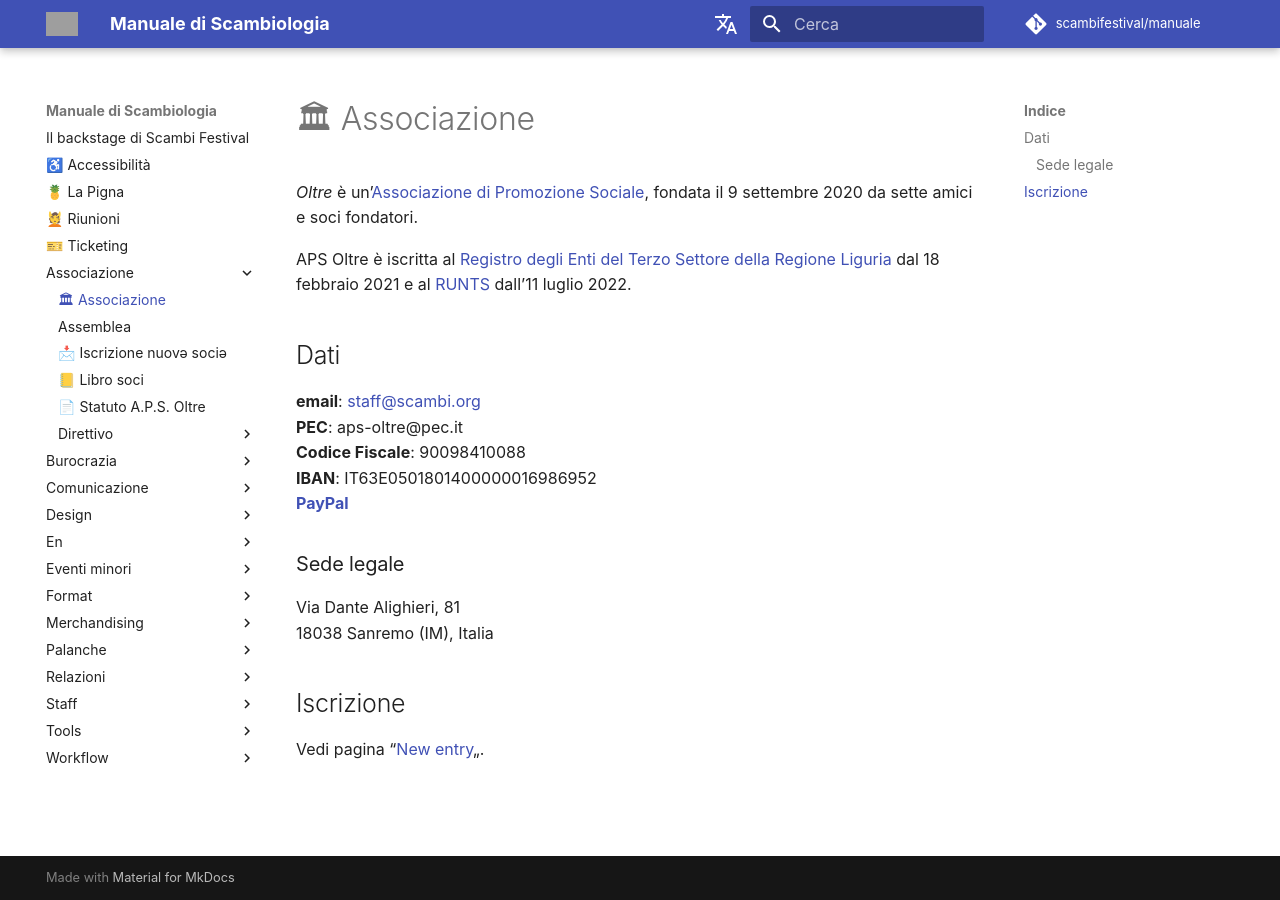
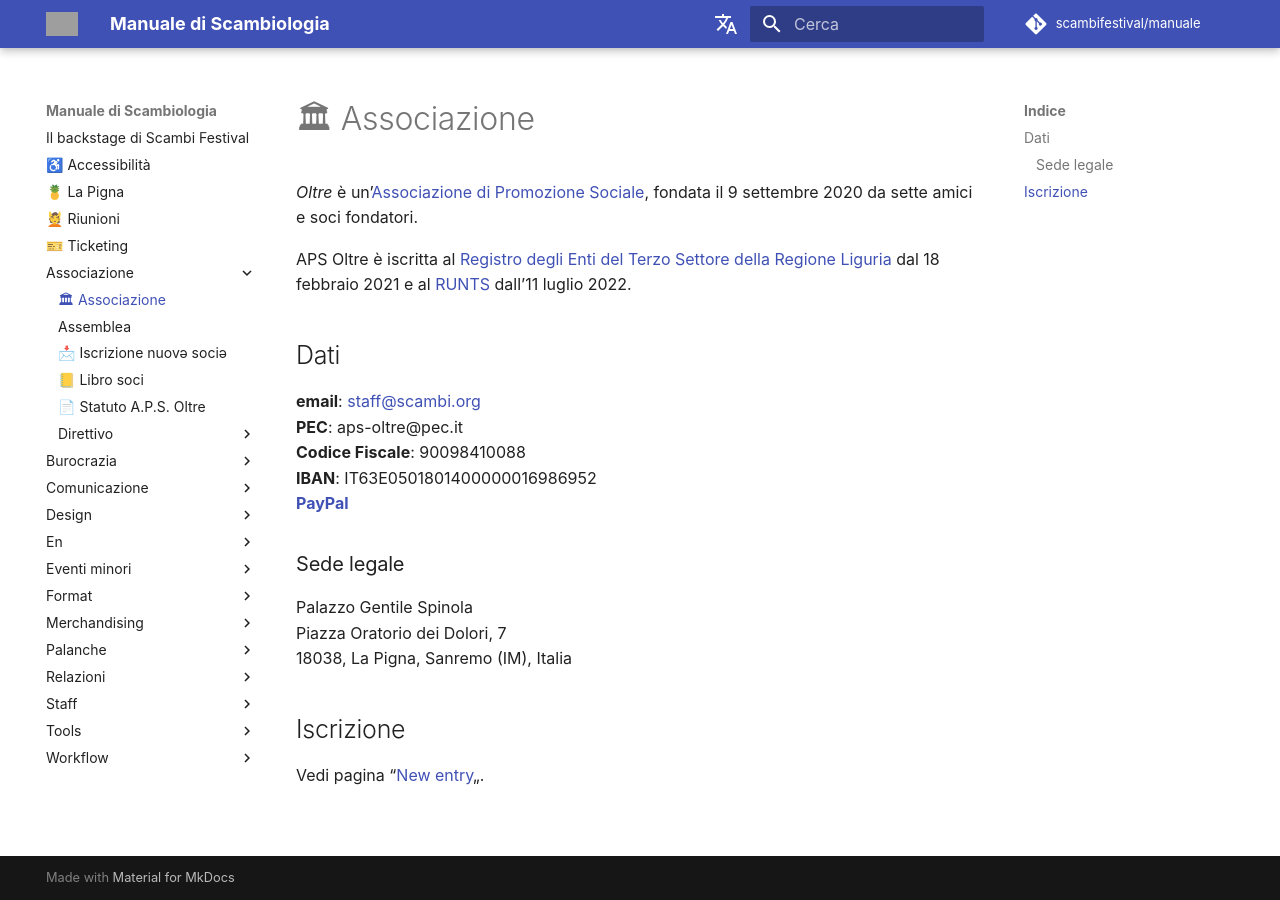
Before and after one commit to scambifestival/manuale, an MkDocs documentation site: the page built from manuale/associazione/README.md, in a window 1280 px wide. Built offline with MkDocs 1.6.1 and Material for MkDocs 9.7.7, drawn with Linux system fonts in a browser that asks for light colours; comment, search, counter and statistics services are not loaded; grey boxes are pictures that could not be loaded.

```diff
--- a/manuale/associazione/README.md
+++ b/manuale/associazione/README.md
@@ -16,8 +16,9 @@ APS Oltre è iscritta al [Registro degli Enti del Terzo Settore della Regione Li
 
 ### Sede legale
 
-Via Dante Alighieri, 81
-18038 Sanremo (IM), Italia
+Palazzo Gentile Spinola
+Piazza Oratorio dei Dolori, 7
+18038, La Pigna, Sanremo (IM), Italia
 
 ## Iscrizione
 
```
Also changed, not shown: manuale/associazione/statuto.md (+2 -2 lines).
